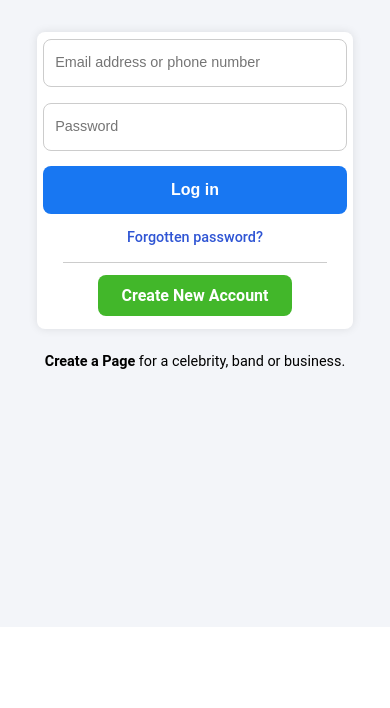
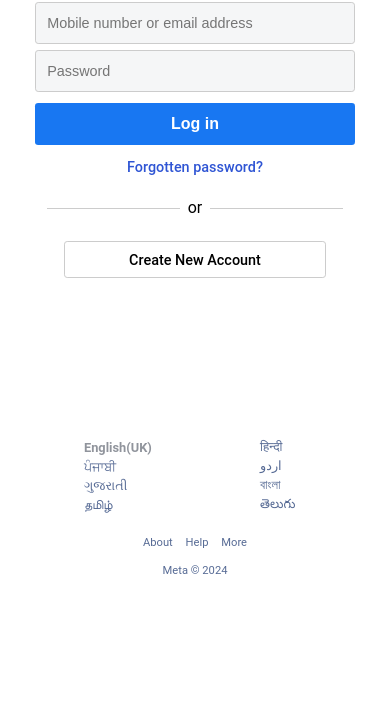
Before and after one commit to Nitin-Gumber/facebook-login-clone, a plain HTML site: page index.html in a window 390 px wide. Shown: the part 185-893 px from the top of the page. Before the commit the page ends 844 px from the top, so only its background shows below. Drawn offline with Linux system fonts and the light colour scheme.

Commit message:
fix for phone design and fix javaScript--remove some conditions

```diff
--- a/index.html
+++ b/index.html
@@ -1,40 +1,68 @@
 <!DOCTYPE html>
 <html lang="en">
   <head>
-    <meta charset="UTF-8">
-    <meta name="viewport" content="width=device-width, initial-scale=1.0">
+    <meta charset="UTF-8" />
+    <meta name="viewport" content="width=device-width, initial-scale=1.0" />
     <title>Facebook - log in or sign up</title>
-    <link rel="icon" href="https://upload.wikimedia.org/wikipedia/en/thumb/0/04/Facebook_f_logo_%282021%29.svg/2048px-Facebook_f_logo_%282021%29.svg.png" type="image/facebook-logo">
-    <link rel="stylesheet" href="style.css">
+    <link
+      rel="icon"
+      href="https://upload.wikimedia.org/wikipedia/en/thumb/0/04/Facebook_f_logo_%282021%29.svg/2048px-Facebook_f_logo_%282021%29.svg.png"
+      type="image/facebook-logo"
+    />
+    <link
+      rel="stylesheet"
+      href="https://cdnjs.cloudflare.com/ajax/libs/font-awesome/6.4.2/css/all.min.css"
+    />
+    <link rel="stylesheet" href="style.css" />
   </head>
   <body>
+    <p class="for-mobile">
+      <i class="fa-solid fa-mobile"></i> Get Facebook for Android and browse
+      faster.
+    </p>
     <div class="header">
       <div class="container">
         <div class="left-container">
           <div class="logo">
-                    <img src="https://static.xx.fbcdn.net/rsrc.php/y1/r/4lCu2zih0ca.svg" alt="facebook-logo">
+            <img
+              src="https://static.xx.fbcdn.net/rsrc.php/y1/r/4lCu2zih0ca.svg"
+              alt="facebook-logo"
+            />
           </div>
           <div class="text">
-                    <p>Facebook helps you connect and share with the people in your life.</p>
+            <p>
+              Facebook helps you connect and share with the people in your life.
+            </p>
           </div>
         </div>
         <div class="right-container">
           <div class="form" onsubmit="false">
             <form action="#">
               <div class="email">
-                            <input type="email" name="email" id="email" placeholder="Email address or phone number">
+                <input
+                  type="email"
+                  name="email"
+                  id="email"
+                  placeholder="Mobile number or email address"
+                />
               </div>
               <span class="email-error-message"></span>
               <div class="password">
-                            <input type="password" name="password" id="password" placeholder="Password">
+                <input
+                  type="password"
+                  name="password"
+                  id="password"
+                  placeholder="Password"
+                />
               </div>
               <span class="password-error-message"></span>
               <div class="login-btn">
-                            <input type="submit" value="Log in">
+                <input type="submit" value="Log in" />
               </div>
               <div class="forgot-password">
                 <a href="#">Forgotten password?</a>
               </div>
+              <span class="or">or</span>
               <div class="create-account">
                 <a href="#">Create New Account</a>
               </div>
@@ -46,42 +74,31 @@
         </div>
       </div>
     </div>
-    <div class="language">
-        <div class="language-container">
-            <a href="#">English (UK)</a>
-            <a href="#">বাংলা</a>
+    <div class="lan-container">
+      <div class="con-left">
+        <a href="#">English(UK)</a>
+        <a href="#">ਪੰਜਾਬੀ</a>
+        <a href="#">ગુજરાતી</a>
+        <a href="#">தமிழ்</a>
+      </div>
+      <div class="con-right">
         <a href="#">हिन्दी</a>
-            <a href="#">ਪੰਜਾਬੀ</a>
         <a href="#">اردو</a>
-            <a href="#">中文(简体)</a>
-            <a href="#">日本語</a>
-            <a href="#">Français (France)</a>
-            <a href="#">Español</a>
-            <a href="#">Português (Brasil)</a>
-            <a href="#">Deutsch</a>
-            <a href="#">Italiano</a>
-            <a href="#">العربية</a>
-            <a href="#">हिन्दी</a>
         <a href="#">বাংলা</a>
         <a href="#">తెలుగు</a>
-            <a href="#">मराठी</a>
-            <a href="#">தமிழ்</a>
-            <a href="#">ગુજરાતી</a>
-            <a href="#">ಕನ್ನಡ</a>
-            <a href="#">മലയാളം</a>
-            <a href="#">ਪੰਜਾਬੀ</a>
-            <a href="#">Español</a>
-            <a href="#">Português (Brasil)</a>
-            <a href="#">Deutsch</a>
-            <a href="#">Italiano</a>
-            <a href="#">العربية</a>
-            <a href="#">हिन्दी</a>
-            <a href="#">বাংলা</a>
-            <a href="#">తెలుగు</a>
-            <a href="#">मराठी</a>
-            <a href="#">தமிழ்</a>
-            <a href="#">ગુજરાતી</a>
-            <a href="#">ಕನ
+      </div>
+    </div>
+    <div class="footer">
+      <div class="upper-con">
+        <ul>
+          <li>About</li>
+          <li>Help</li>
+          <li>More</li>
+        </ul>
+      </div>
+      <div class="lower-con">
+        <p>Meta © 2024</p>
+      </div>
     </div>
     <script src="script.js"></script>
   </body>
--- a/script.js
+++ b/script.js
@@ -1,12 +1,11 @@
+"use strict";
 const emailField = document.querySelector("#email");
 const emailError = document.querySelector(".email-error-message");
 const passwordField = document.querySelector("#password");
 const passwordError = document.querySelector(".password-error-message");
 
 function validateEmail() {
-  if (emailField.value === "") {
-    emailError.textContent = "Email is required";
-  } else if (
+  if (
     !emailField.value.match(/^[A-Za-z\._\-0-9]*[@][A-Za-z]*[\.][a-z]{2,4}$/)
   ) {
     emailError.textContent = "Please enter a valid email address";
@@ -19,20 +18,13 @@ function validatePassword() {
   if (passwordField.value === "") {
     passwordError.textContent = "Password is required";
   } else {
-    let minNumberofChars = 6;
-    let maxNumberofChars = 16;
     // Updated regular expression to enforce at least one number and one special character
     let regularExpression =
       /^(?=.*[0-9])(?=.*[!@#$%^&*])[a-zA-Z0-9!@#$%^&*]{6,16}$/;
 
-    if (
-      passwordField.value.length < minNumberofChars ||
-      passwordField.value.length > maxNumberofChars
-    ) {
-      passwordError.textContent = "Password length should be between 6 and 16";
-    } else if (!passwordField.value.match(regularExpression)) {
+    if (!passwordField.value.match(regularExpression)) {
       passwordError.textContent =
-        "Password should contain at least one number and one special character";
+        "Password: 6-16 characters, 1 number, 1 special character.";
     } else {
       passwordError.textContent = "";
     }
--- a/style.css
+++ b/style.css
@@ -5,14 +5,19 @@
 }
 body {
   font-family: "Roboto", sans-serif;
+  background-color: #f3f5f9;
+  overflow: hidden;
+}
+.for-mobile {
+  visibility: hidden;
 }
 .header {
-  background-color: #f3f5f9;
   display: flex;
   align-items: center;
   min-height: 100vh;
   justify-content: center;
 }
+
 .container {
   max-width: 1150px;
   margin-top: -5rem;
@@ -123,6 +128,9 @@ body {
 .container .right-container .forgot-password a:hover {
   text-decoration: underline;
 }
+.or {
+  visibility: hidden;
+}
 
 .container .right-container .create-account {
   background-color: #42b72a;
@@ -156,15 +164,6 @@ body {
 .create-a-page a:hover {
   text-decoration: underline;
 }
-.language {
-  font-size: 0.8rem;
-  text-align: start;
-  padding: 2rem 15rem 2rem 15rem;
-}
-.language a {
-  padding: 0.5rem;
-  color: #000;
-}
 .email-error-message {
   color: red;
   font-size: 0.8rem;
@@ -175,25 +174,57 @@ body {
   font-size: 0.8rem;
   margin: 0.1rem;
 }
+.lan-container {
+  display: none;
+}
+.footer {
+  display: none;
+}
 
 /* mobile */
 @media only screen and (max-width: 600px) {
+  body {
+    background-color: #fff;
+  }
   .header {
-    margin-top: -2rem;
     overflow: hidden;
   }
-  .container .left-container {
+  .for-mobile {
+    visibility: visible;
+    background-color: #fffbe2;
+    padding: 1rem;
+    text-align: start;
+    color: #576b95;
+    font-size: 0.9rem;
+  }
+
+  .container {
+    margin-top: -20rem;
+    display: flex;
+    gap: 0rem;
+    flex-direction: column;
+  }
+  .container .left-container .logo img {
+    width: 7rem;
+    margin-top: -3rem;
+  }
+  .container .left-container .text {
     display: none;
   }
+
   .container .right-container form {
     padding: 0rem;
-    margin: 5rem;
+    margin: 0.5rem 1rem;
+    border-radius: 0rem;
+    box-shadow: none;
   }
   .container .right-container .email #email {
-    width: 19rem;
-    height: 3rem;
+    width: 20rem;
+    height: 2.6rem;
     padding: 0.7rem;
-    margin: 0.4rem;
+    margin: 0.1rem;
+    border-radius: 0.2rem;
+    background: #f5f6f7;
   }
   .container .right-container .email #email::placeholder {
     font-size: 0.9rem;
@@ -201,37 +232,105 @@ body {
   }
 
   .container .right-container .password #password {
-    width: 19rem;
-    height: 3rem;
+    width: 20rem;
+    height: 2.6rem;
     padding: 0.7rem;
-    margin: 0.4rem;
+    margin: 0.1rem;
+    border-radius: 0.2rem;
+    background: #f5f6f7;
   }
   .container .right-container .password #password::placeholder {
     font-size: 0.9rem;
     font-weight: 400;
   }
   .container .right-container .login-btn input {
-    width: 19rem;
-    height: 3rem;
+    width: 20rem;
+    height: 2.6rem;
     font-size: 1rem;
     font-weight: 700;
     margin: 0.4rem;
+    border-radius: 0.2rem;
+  }
+  .or {
+    margin-top: 0.4rem;
+    background-color: #fff;
+    padding: 0.5rem;
+    visibility: visible;
   }
   .container .right-container .forgot-password a {
-    padding-left: 4rem;
-    padding-right: 4rem;
-    padding-bottom: 1rem;
+    padding-left: 5rem;
+    padding-right: 5rem;
+    padding-bottom: 2rem;
+    margin: 0rem;
   }
   .container .right-container .create-account {
-    padding: 0.7rem 1.5rem;
-    margin-top: 1.3rem;
+    padding: 0.5rem 4rem;
+    margin-top: 1rem;
     margin-bottom: 0.8rem;
+    background-color: #fff;
+    border: #ccc 1px solid;
+    border-radius: 0.2rem;
+  }
+  .container .right-container .create-account a {
+    color: #000;
+    font-size: 0.9rem;
+    font-weight: 500;
   }
   .create-a-page {
-    font-size: 0.9rem;
-    margin-top: -3.5rem;
-  }
-  .language {
     display: none;
   }
+  .lan-container {
+    display: flex;
+    justify-content: center;
+    align-items: center;
+    justify-content: center;
+    gap: 7rem;
+    margin-top: -17rem;
+  }
+  .lan-container .con-left {
+    width: 4rem;
+  }
+  .lan-container .con-left a {
+    font-size: 0.8rem;
+    color: #576b95;
+    text-decoration: none;
+    padding: 1px;
+  }
+  .lan-container .con-left a:nth-child(1) {
+    color: #90949c;
+    font-weight: bold;
+  }
+
+  .lan-container .con-right {
+    width: 3rem;
+  }
+  .lan-container .con-right a {
+    font-size: 0.8rem;
+    color: #576b95;
+    text-decoration: none;
+    padding: 1px;
+  }
+  .footer {
+    display: flex;
+    justify-content: center;
+    align-items: center;
+    flex-direction: column;
+    gap: 0.5rem;
+  }
+  .footer .upper-con ul {
+    display: flex;
+    justify-content: center;
+    align-items: center;
+    margin-top: 1rem;
+  }
+  .footer .upper-con ul li {
+    list-style: none;
+    margin: 0.4rem;
+    font-size: 0.7rem;
+    color: #576b95;
+  }
+  .footer .lower-con p {
+    font-size: 0.7rem;
+    color: #576b95;
+  }
 }
```
Lines whose indentation alone changed are shown as unchanged.
